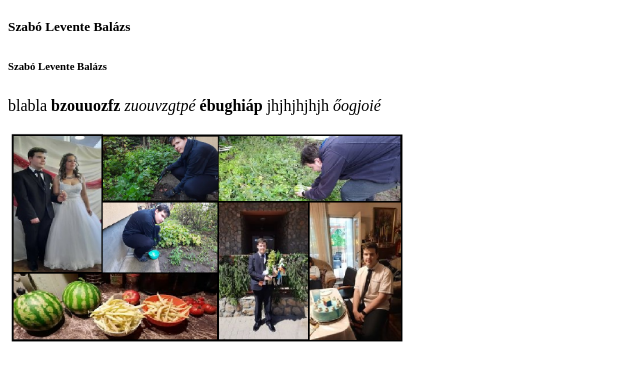
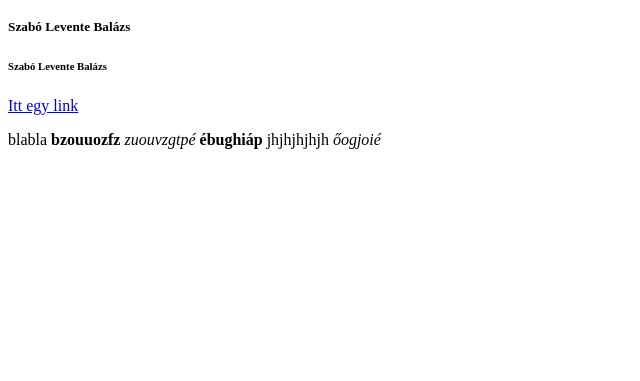
Before and after one commit to Levis2007/web, a plain HTML site: page index.html in a window 1280 px wide. Shown: the part 191-572 px from the top of the page, without its empty margins (0-640 px from the left). Drawn offline with Linux system fonts and the light colour scheme.

Commit message:
Add files via upload

```diff
--- a/index.html
+++ b/index.html
@@ -14,6 +14,7 @@
     <h5>Szabó Levente Balázs</h5>
     <h6>Szabó Levente Balázs</h6>
 
+    <a href="https://thiscatdoesnotexist.com">Itt egy link</a>
     <p>
         blabla
         <b>bzouuozfz</b>
@@ -23,6 +24,5 @@
         <i>őogjoié</i>
      </p>
 
-     <img src="kollázs.kész.png" alt="Én kollázsképem" title="Levente képe" width="400">
 </body>
 </html>
```
